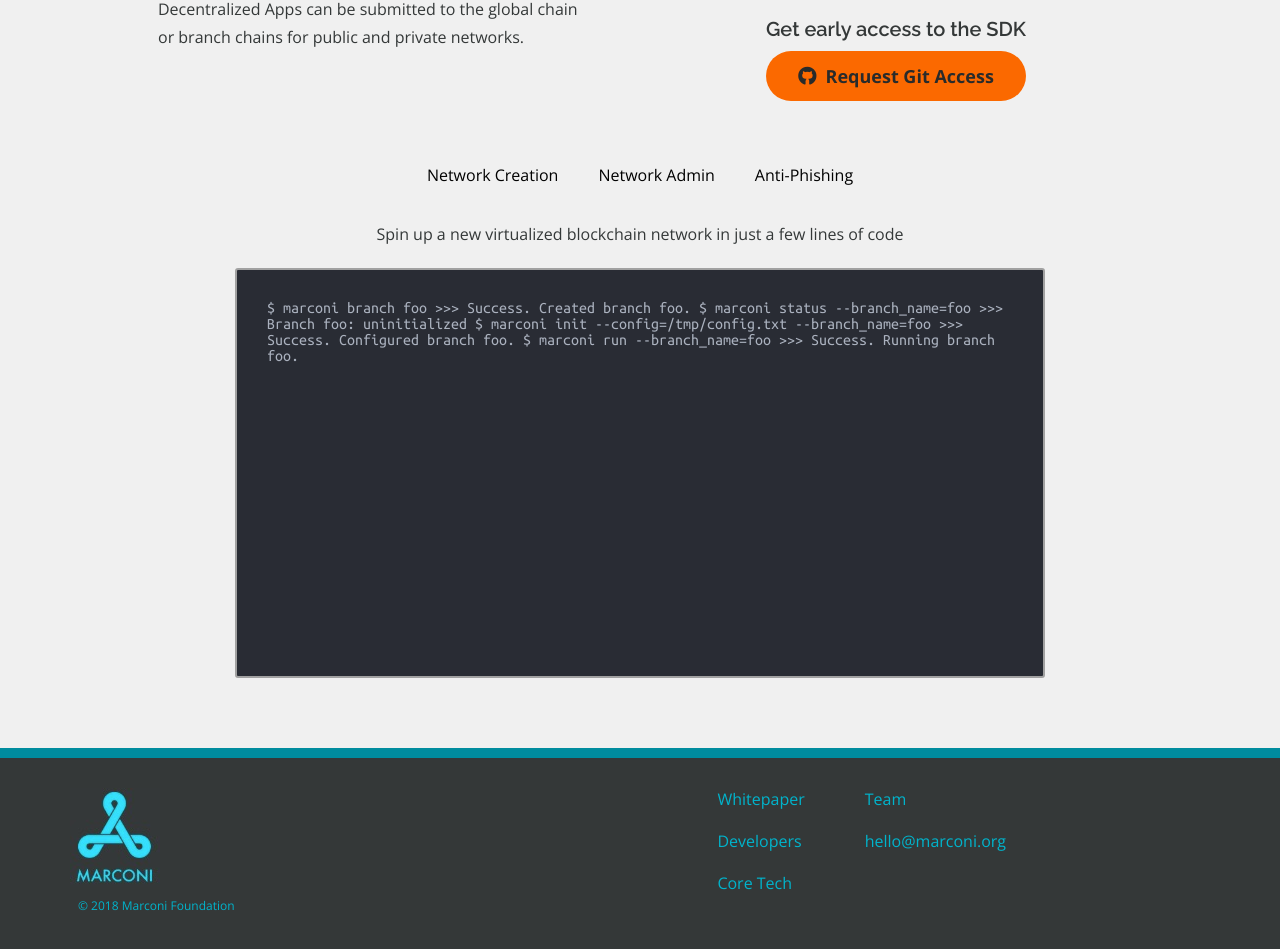
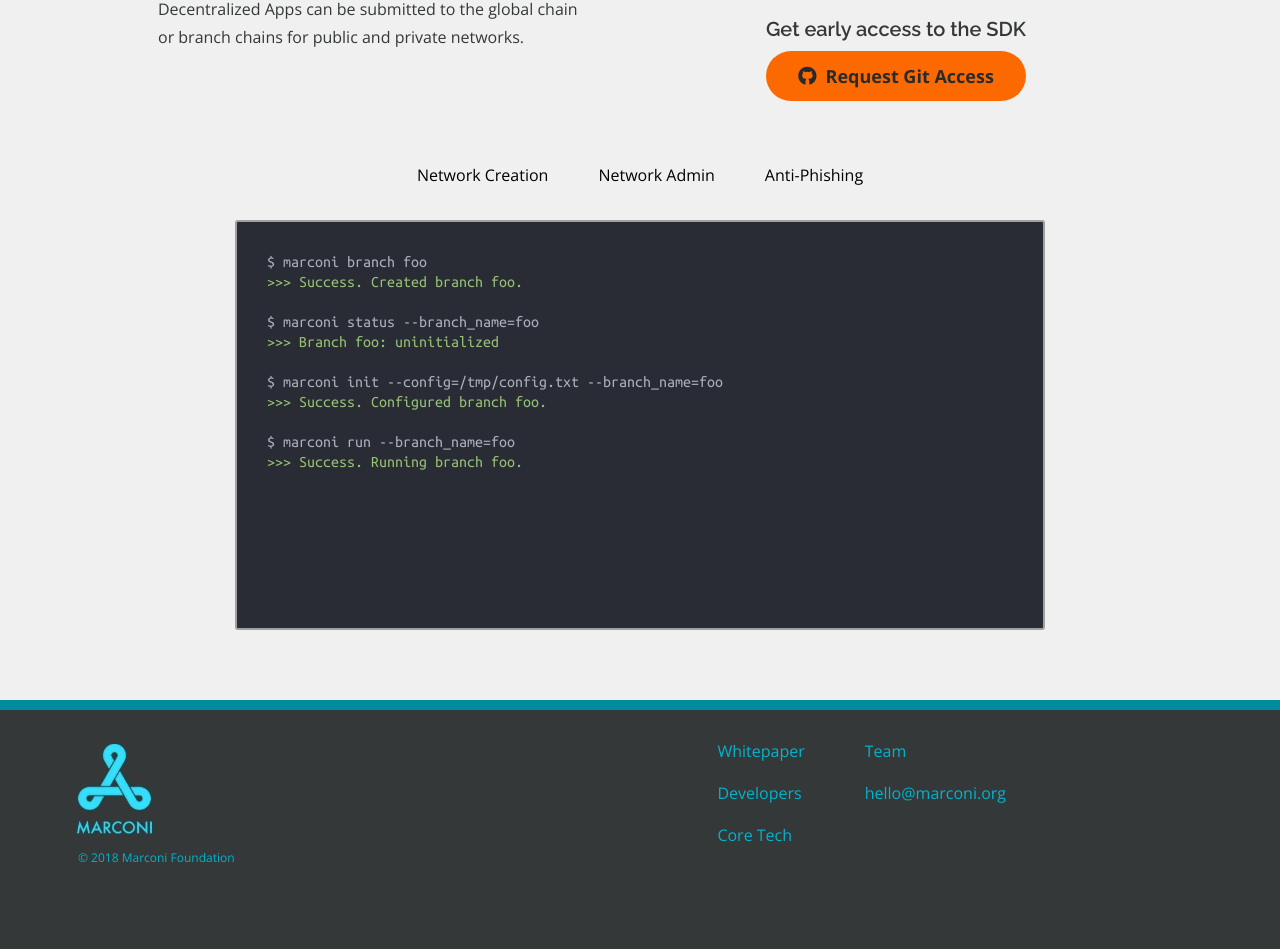
Before and after one commit to dalazaro-challenges/marconi, a React (Create React App) app: page / in a window 1280 px wide. Shown: the part 3119-4068 px from the top of the page. Built offline with nearby package versions, Linux system fonts and the light colour scheme.

Commit message:
updated format and style

```diff
--- a/src/assets/styles/SampleCode.css
+++ b/src/assets/styles/SampleCode.css
@@ -14,15 +14,17 @@
 }
 
 .sample-btn {
+  display: inline;
   font-family: "Open Sans", sans serif;
   font-size: 16px;
   line-height: 19px;
   padding: 15px 20px;
+  margin: 0 5px;
   border: 0;
   background-color: #f0f0f0;
 }
 
-.sample-code-p {
+.sample-info {
   font-family: "Open Sans", sans serif;
   font-weight: 300;
   font-size: 16px;
@@ -30,3 +32,12 @@
   margin: 20px 0;
   line-height: 28px;
 }
+
+.sample-p {
+  line-height: 20px;
+  margin-bottom: 20px;
+}
+
+.green {
+  color: #97c277;
+}
--- a/src/components/body/SampleCode.js
+++ b/src/components/body/SampleCode.js
@@ -1,32 +1,113 @@
 import React, { Component } from 'react';
 
 class SampleCode extends Component {
+  constructor(props) {
+    super(props);
+    this.state = {
+      tab: 'networkCreation'
+    };
+    this.networkCreation = this.networkCreation.bind(this);
+    this.networkAdmin = this.networkAdmin.bind(this);
+    this.antiPhishing = this.antiPhishing.bind(this);
+  }
+
+  networkCreation() {
+    this.setState({
+      tab: 'networkCreation'
+      // description: 'Spin up a new virtualized blockchain network in just a few lines of code'
+    });
+  }
+
+  networkAdmin() {
+    this.setState({
+      tab: 'networkAdmin'
+      // description: 'Establish policies to determine what type of traffic is permitted on the network'
+    });
+  }
+
+  antiPhishing() {
+    this.setState({
+      tab: 'antiPhishing'
+      // description: 'Analyze network traffic for phishing attacks such as masquerading URLs with unicode characters'
+    });
+  }
+
   render() {
     return (
       <div>
         <div className="center-items">
-          <button className="sample-btn">Network Creation</button>
-          <button className="sample-btn">Network Admin</button>
-          <button className="sample-btn">Anti-Phishing</button>
+          <button className="sample-btn" onClick={this.networkCreation}>Network Creation</button>
+          <button className="sample-btn" onClick={this.networkAdmin}>Network Admin</button>
+          <button className="sample-btn" onClick={this.antiPhishing}>Anti-Phishing</button>
         </div>
 
-        <div className="sample-code-p center-items">
-          <p>Spin up a new virtualized blockchain network in just a few lines of code</p>
+        <div className="sample-info center-items">
+          <p>{this.state.description}</p>
         </div>
 
         <div id="code-box">
           <div className="sample-font">
-          $ marconi branch foo
-          >>> Success. Created branch foo.
 
-          $ marconi status --branch_name=foo
-          >>> Branch foo: uninitialized
+          {/* Network Creation code */}
+          <p className="sample-p">
+            $ marconi branch foo<br />
+            <span className="green">>>> Success. Created branch foo.</span>
+          </p>
 
-          $ marconi init --config=/tmp/config.txt --branch_name=foo
-          >>> Success. Configured branch foo.
+          <p className="sample-p">
+            $ marconi status --branch_name=foo<br />
+            <span className="green">>>> Branch foo: uninitialized</span>
+          </p>
 
-          $ marconi run --branch_name=foo
-          >>> Success. Running branch foo.
+          <p className="sample-p">
+            $ marconi init --config=/tmp/config.txt --branch_name=foo<br />
+            <span className="green">>>> Success. Configured branch foo.</span>
+          </p>
+
+          <p className="sample-p">
+            $ marconi run --branch_name=foo<br />
+            <span className="green">>>> Success. Running branch foo.</span>
+          </p>
+
+          {/* Network Admin code */}
+          {/* <p className="sample-p">
+            {`Contract IntranetFirewall {`}<br />
+              {`Init(Address target_address) {`}<br />
+                {`TunnelRef handle = mOpen(target_address);`}<br />
+                {`mApply(handle, {AllowOnlyCorpOrHTTPS});`}<br />
+              {`}`}<br />
+            {`}`}
+          </p>
+
+          <p className="sample-p">
+            {`Status AllowOnlyCorpOrHTTPS(PacketRef packet) {`}<br />
+              {`if (packet.src().port() != 443 &&`}<br />
+                  {`!packet.src().url().as_string().match`}<br />('intranet.example.com'){`) {`}<br />
+                {`return Status::UNSAFE;`}<br />
+              {`}`}<br />
+              {`return Status::OK;`}<br />
+            {`}`}<br />
+          </p> */}
+
+          {/* Anti-Phishing code */}
+          {/* <p className="sample-p">
+            {`Contract PhishCatcher {`}<br />
+              {`Init(Address client_address) {`}<br />
+                {`TunnelRef handle = mOpen(client_address);`}<br />
+                {`mApply(handle, {PhishFunc});`}<br />
+              {`}`}<br />
+            {`}`}<br />
+          </p>
+
+          <p className="sample-p">
+            {`Status PhishFunc(PacketRef packet) {  `}<br />
+              {`if (packet.src().url().as_string().match([^\u0000-\u007F]')) {`}<br />
+                {`return Status::UNSAFE;`}<br />
+              {`}`}<br />
+              return Status::OK;`}<br />
+            {`}`}<br />
+          </p> */}
+
           </div>
         </div>
       </div>
```
